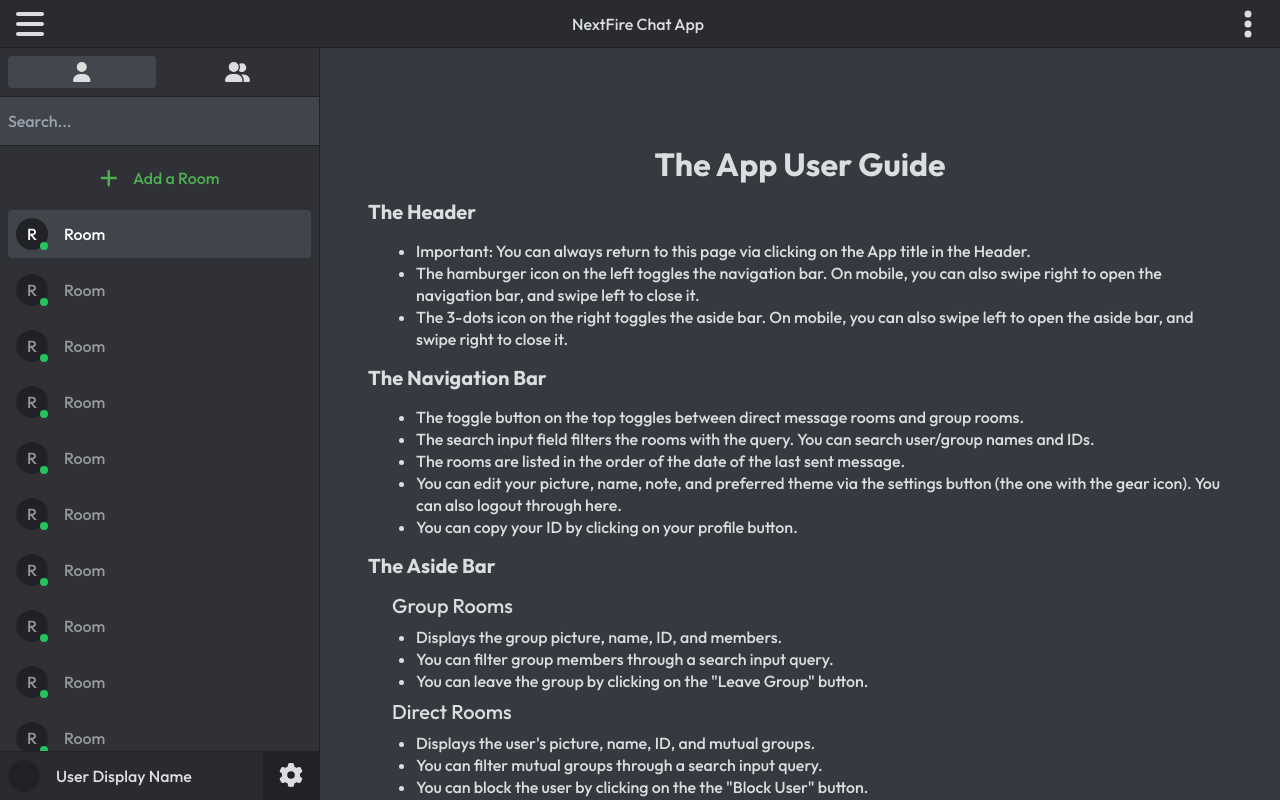
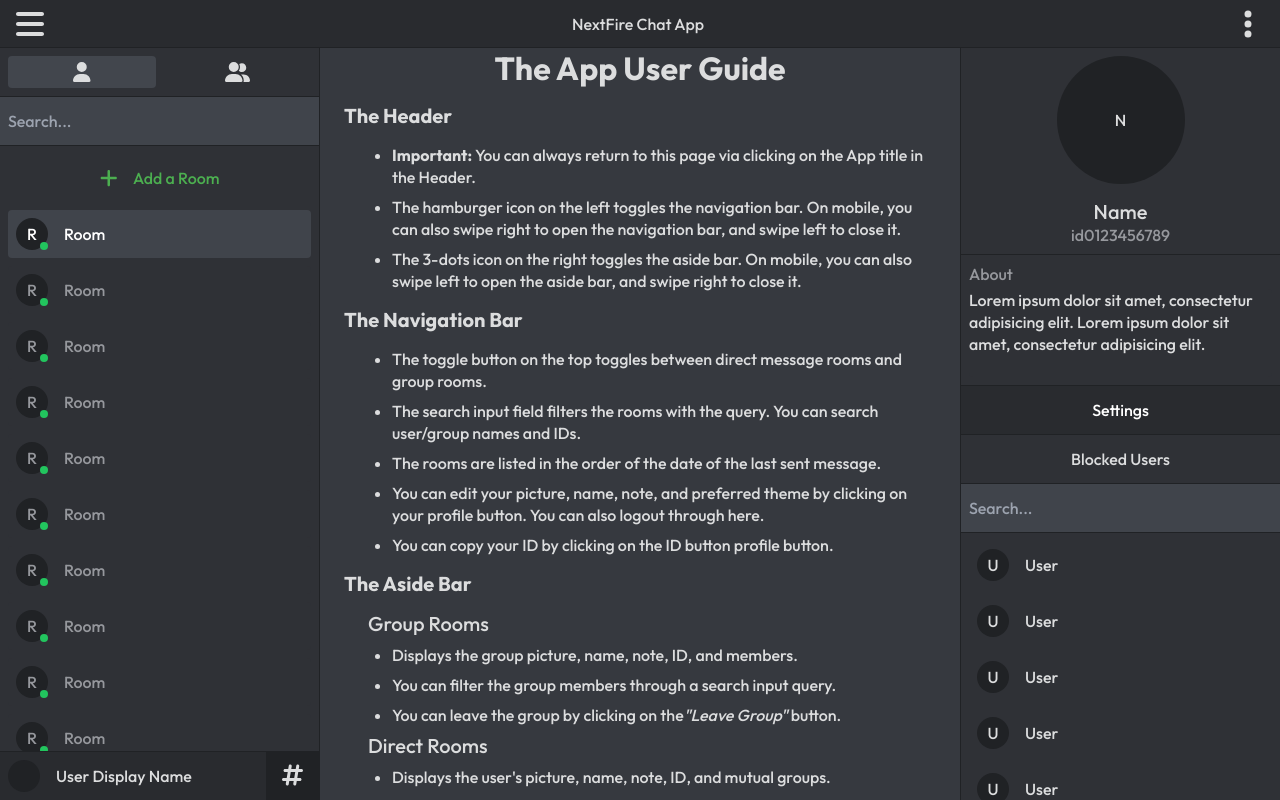
Before and after one commit to OmarAlSeddik/another-chat-app-attempt, a Next.js app: page / in a window 1280 px wide. Built offline with nearby package versions, Linux system fonts and the light colour scheme; no server answers; sample sign-in values are in the browser's storage.

Commit message:
Home Page and Aside Edits

```diff
--- a/src/components/Aside/ButtonContainer.tsx
+++ b/src/components/Aside/ButtonContainer.tsx
@@ -1,14 +1,24 @@
 import { useAppContext } from "../../context/AppContext";
 
 const ButtonContainer = () => {
-  const { isADirectPage, isAGroupPage } = useAppContext();
+  const { isADirectPage, isAGroupPage, toggleSettingsModal } = useAppContext();
 
   let text;
   if (isADirectPage) text = "Block User";
-  if (isAGroupPage) text = "Leave Group";
+  else if (isAGroupPage) text = "Leave Group";
+  else {
+    text = "Settings";
+  }
+
+  const personalStyle =
+    "bg-primary2 text-white hover:text-white hover:bg-primary5";
 
   return (
-    <span className="cursor-pointer p-[0.8125rem] text-[#a02d2f] hover:text-[#d83c3e]">
+    <span
+      className={`${personalStyle} w-full cursor-pointer p-[0.8125rem]
+      text-center text-[#a02d2f] transition-all hover:text-[#d83c3e]`}
+      onClick={toggleSettingsModal}
+    >
       {text}
     </span>
   );
--- a/src/components/Aside/ListText.tsx
+++ b/src/components/Aside/ListText.tsx
@@ -5,7 +5,8 @@ const ListText = () => {
 
   let text;
   if (isADirectPage) text = "Mutual Groups";
-  if (isAGroupPage) text = "Group Members";
+  else if (isAGroupPage) text = "Group Members";
+  else text = "Blocked Users";
 
   return <span className="p-[0.8125rem]">{text}</span>;
 };
--- a/src/components/Aside/index.tsx
+++ b/src/components/Aside/index.tsx
@@ -8,13 +8,8 @@ import ListText from "./ListText";
 import SearchInput from "./SearchInput";
 
 const Aside = () => {
-  const {
-    toggleAside,
-    asideIsExpanded,
-    mobileAsideIsExpanded,
-    isADirectPage,
-    isAGroupPage,
-  } = useAppContext();
+  const { toggleAside, asideIsExpanded, mobileAsideIsExpanded } =
+    useAppContext();
 
   const handlers = useSwipeable({
     onSwipedRight: () => {
@@ -28,8 +23,6 @@ const Aside = () => {
   const mobileDynamicStyle = mobileAsideIsExpanded
     ? "w-[20rem]"
     : "w-[0] overflow-hidden";
-
-  if (!isADirectPage && !isAGroupPage) return <div></div>;
 
   return (
     <aside
--- a/src/components/Home/index.tsx
+++ b/src/components/Home/index.tsx
@@ -1,3 +1,5 @@
+import { faLinkedin, faSquareGithub } from "@fortawesome/free-brands-svg-icons";
+import { FontAwesomeIcon } from "@fortawesome/react-fontawesome";
 import { useSwipeable } from "react-swipeable";
 import { useAppContext } from "../../context/AppContext";
 
@@ -24,7 +26,7 @@ const Home = () => {
 
   return (
     <div
-      className={`mt-24 flex w-full shrink-0 flex-col gap-4 p-12 transition-all
+      className={`scrollbar mt-12 flex w-full shrink-0 flex-col gap-4 px-6 transition-all
       ${mobileAsideIsExpanded && "ml-[-20rem] lg:ml-0"} lg:shrink`}
       {...handlers}
     >
@@ -32,10 +34,10 @@ const Home = () => {
         The App User Guide
       </h1>
       <h2 className="text-large font-bold">The Header</h2>
-      <ul className="ml-12 list-disc">
+      <ul className="ml-12 flex list-disc flex-col gap-2">
         <li>
-          Important: You can always return to this page via clicking on the App
-          title in the Header.
+          <b>Important:</b> You can always return to this page via clicking on
+          the App title in the Header.
         </li>
         <li>
           The hamburger icon on the left toggles the navigation bar. On mobile,
@@ -48,7 +50,7 @@ const Home = () => {
         </li>
       </ul>
       <h2 className="text-large font-bold">The Navigation Bar</h2>
-      <ul className="ml-12 list-disc">
+      <ul className="ml-12 flex list-disc flex-col gap-2">
         <li>
           The toggle button on the top toggles between direct message rooms and
           group rooms.
@@ -62,32 +64,72 @@ const Home = () => {
           message.
         </li>
         <li>
-          You can edit your picture, name, note, and preferred theme via the
-          settings button (the one with the gear icon). You can also logout
-          through here.
+          You can edit your picture, name, note, and preferred theme by clicking
+          on your profile button. You can also logout through here.
         </li>
-        <li>You can copy your ID by clicking on your profile button.</li>
+        <li>
+          You can copy your ID by clicking on the ID button profile button.
+        </li>
       </ul>
       <h2 className="text-large font-bold">The Aside Bar</h2>
       <div className="ml-6 flex list-disc flex-col gap-2">
         <h3 className="text-large">Group Rooms</h3>
-        <ul className="ml-6 list-disc">
-          <li>Displays the group picture, name, ID, and members.</li>
-          <li>You can filter group members through a search input query.</li>
+        <ul className="ml-6 flex list-disc flex-col gap-2">
+          <li>Displays the group picture, name, note, ID, and members.</li>
           <li>
-            You can leave the group by clicking on the &#34;Leave Group&#34;
-            button.
+            You can filter the group members through a search input query.
+          </li>
+          <li>
+            You can leave the group by clicking on the
+            <i>&#34;Leave Group&#34;</i> button.
           </li>
         </ul>
         <h3 className="text-large">Direct Rooms</h3>
-        <ul className="ml-6 list-disc">
-          <li>Displays the user&#39;s picture, name, ID, and mutual groups.</li>
-          <li>You can filter mutual groups through a search input query.</li>
+        <ul className="ml-6 flex list-disc flex-col gap-2">
           <li>
-            You can block the user by clicking on the the &#34;Block User&#34;
-            button.
+            Displays the user&#39;s picture, name, note, ID, and mutual groups.
+          </li>
+          <li>
+            You can filter the mutual groups through a search input query.
+          </li>
+          <li>
+            You can block the user by clicking on the the
+            <i>&#34;Block User&#34;</i> button.
           </li>
         </ul>
+        <h3 className="text-large">Home Page</h3>
+        <ul className="ml-6 flex list-disc flex-col gap-2">
+          <li>Displays your picture, name, note, ID, and blocked users.</li>
+          <li>
+            You can filter the blocked users through a search input query.
+          </li>
+          <li>
+            You can access the settings by clicking on the the
+            <i>&#34;Settings&#34;</i> button.
+          </li>
+        </ul>
+      </div>
+      <div className="flex w-fit justify-center gap-8 self-center rounded bg-primary3 px-4 py-2">
+        <a
+          target="_blank"
+          href="https://github.com/OmarAlSeddik/another-chat-app-attempt"
+          rel="noopener noreferrer"
+        >
+          <FontAwesomeIcon
+            icon={faSquareGithub}
+            className="cursor-pointer text-[1.5rem] text-4xl text-text1 transition-all hover:text-text3"
+          />
+        </a>
+        <a
+          target="_blank"
+          href="https://www.linkedin.com/in/omaralseddik/"
+          rel="noopener noreferrer"
+        >
+          <FontAwesomeIcon
+            icon={faLinkedin}
+            className="cursor-pointer text-[1.5rem] text-4xl text-text1 transition-all hover:text-text3"
+          />
+        </a>
       </div>
     </div>
   );
--- a/src/components/Navbar/NavFooter.tsx
+++ b/src/components/Navbar/NavFooter.tsx
@@ -1,26 +1,25 @@
-import { faGear } from "@fortawesome/free-solid-svg-icons";
+import { faHashtag } from "@fortawesome/free-solid-svg-icons";
 import { FontAwesomeIcon } from "@fortawesome/react-fontawesome";
 import { useAppContext } from "../../context/AppContext";
 
 const NavFooter = () => {
   const { toggleSettingsModal } = useAppContext();
-  const toggleModal = () => toggleSettingsModal && toggleSettingsModal();
 
   return (
     <>
       <div className="flex w-full bg-primary2">
-        <div className="flex h-12 shrink-0 grow cursor-pointer gap-4 p-2 transition-all hover:bg-primary6">
+        <div
+          className="flex h-12 shrink-0 grow cursor-pointer gap-4 p-2 transition-all hover:bg-primary6"
+          onClick={toggleSettingsModal}
+        >
           <div className="w-8 rounded-[50%] bg-primary1" />
           <div className="flex shrink-0 items-center">
             <span>User Display Name</span>
           </div>
         </div>
         <div className="flex">
-          <button
-            className="bg-primary1 px-4 transition-all hover:bg-primary6"
-            onClick={toggleModal}
-          >
-            <FontAwesomeIcon icon={faGear} className="text-[1.5rem]" />
+          <button className="bg-primary1 px-4 transition-all hover:bg-primary6">
+            <FontAwesomeIcon icon={faHashtag} className="text-[1.5rem]" />
           </button>
         </div>
       </div>
--- a/src/pages/404.tsx
+++ b/src/pages/404.tsx
@@ -39,13 +39,12 @@ const NotFoundPage: NextPage = () => {
 
   return (
     <div
-      className={`flex w-full shrink-0 flex-col transition-all
-    ${mobileAsideIsExpanded && "ml-[-20rem] lg:ml-0"} lg:shrink`}
+      className={`flex h-full w-full shrink-0 flex-col items-center justify-center text-text1 transition-all
+      ${mobileAsideIsExpanded && "ml-[-20rem] lg:ml-0"} lg:shrink`}
       {...handlers}
     >
-      <span className="flex h-full items-center justify-center">
-        Page Not Found...
-      </span>
+      <span className="text-9xl">404</span>
+      <span className="text-extraLarge">The Page Does Not Exist</span>
     </div>
   );
 };
```
